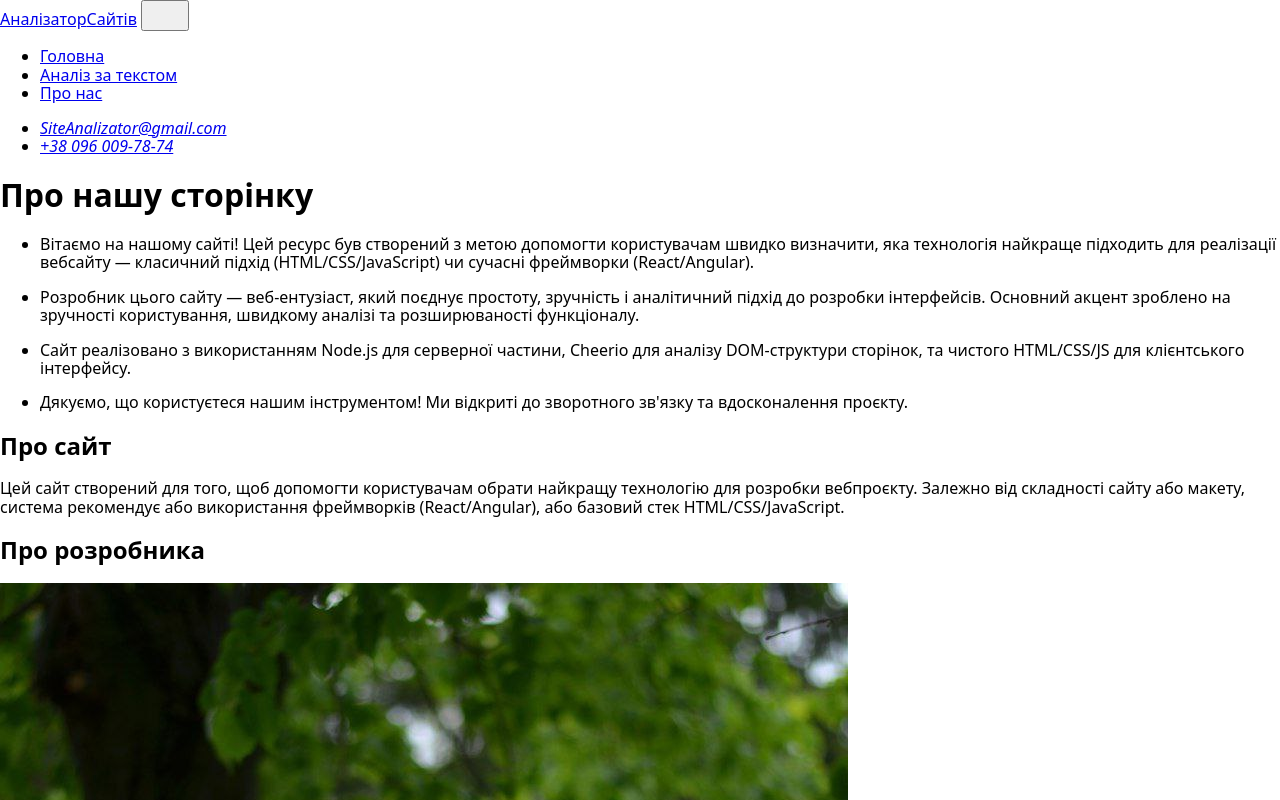
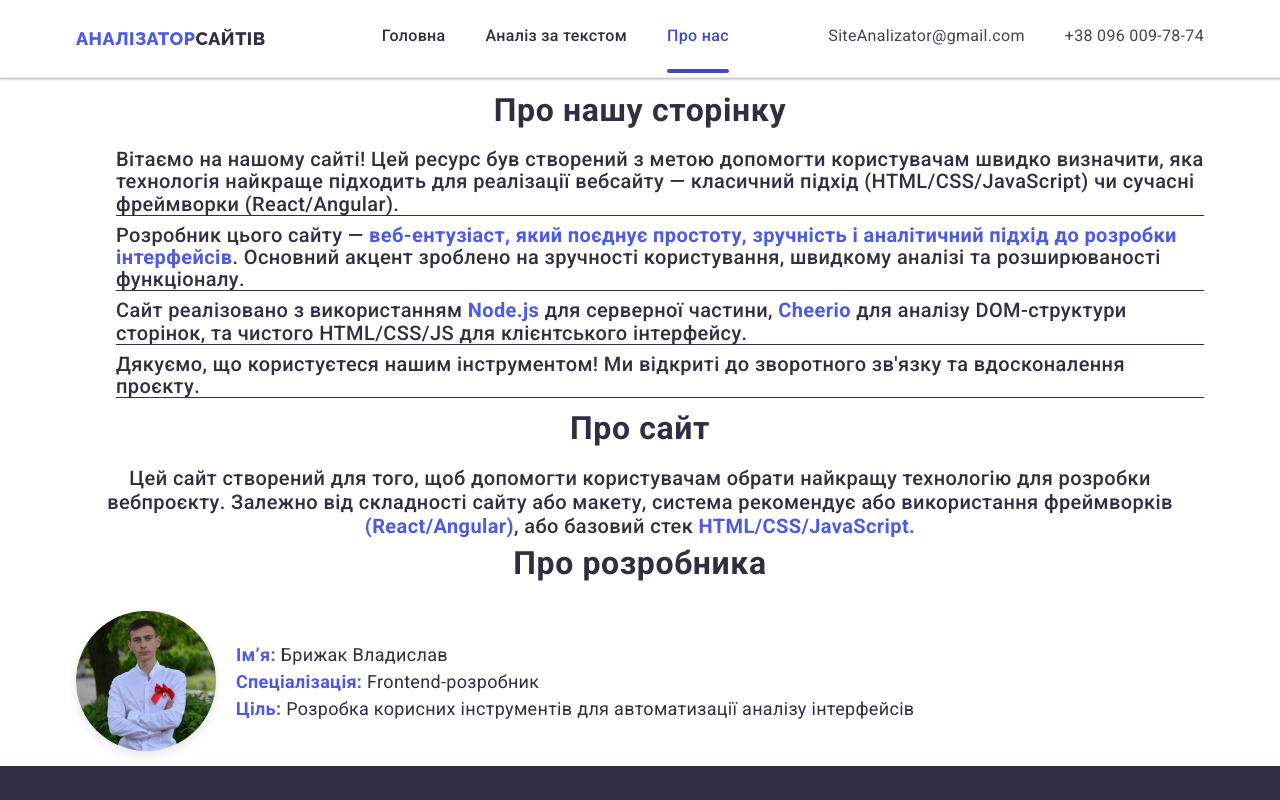
Before and after one commit to VladBryzhak/site_bachalor, a website: page about_us.html in a window 1280 px wide. Shown: the top 800 px of the page. Drawn offline with nearby package versions, Linux system fonts and the light colour scheme; the site is published under a folder, as on GitHub Pages, so addresses that start at the root find nothing.

Commit message:
фікс

```diff
--- a/about_us.html
+++ b/about_us.html
@@ -13,7 +13,7 @@
     <link href="
           https://cdn.jsdelivr.net/npm/modern-normalize@1.1.0/modern-normalize.min.css" rel="stylesheet" />
 
-    <link rel="stylesheet" href="/css/style.css" />
+    <link rel="stylesheet" href="./css/style.css" />
     <script src="script.js"></script>
 </head>
 
--- a/index.html
+++ b/index.html
@@ -14,7 +14,7 @@
       https://cdn.jsdelivr.net/npm/modern-normalize@1.1.0/modern-normalize.min.css" rel="stylesheet" />
 
   <link rel="stylesheet" href="./css/style.css" />
-  <script src="script.js"></script>
+  <script src="./JS/script.js"></script>
 </head>
 
 <body>
```
Also changed, not shown: second_page.html (+3 -2 lines), JS/script.js (renamed from script.js).
